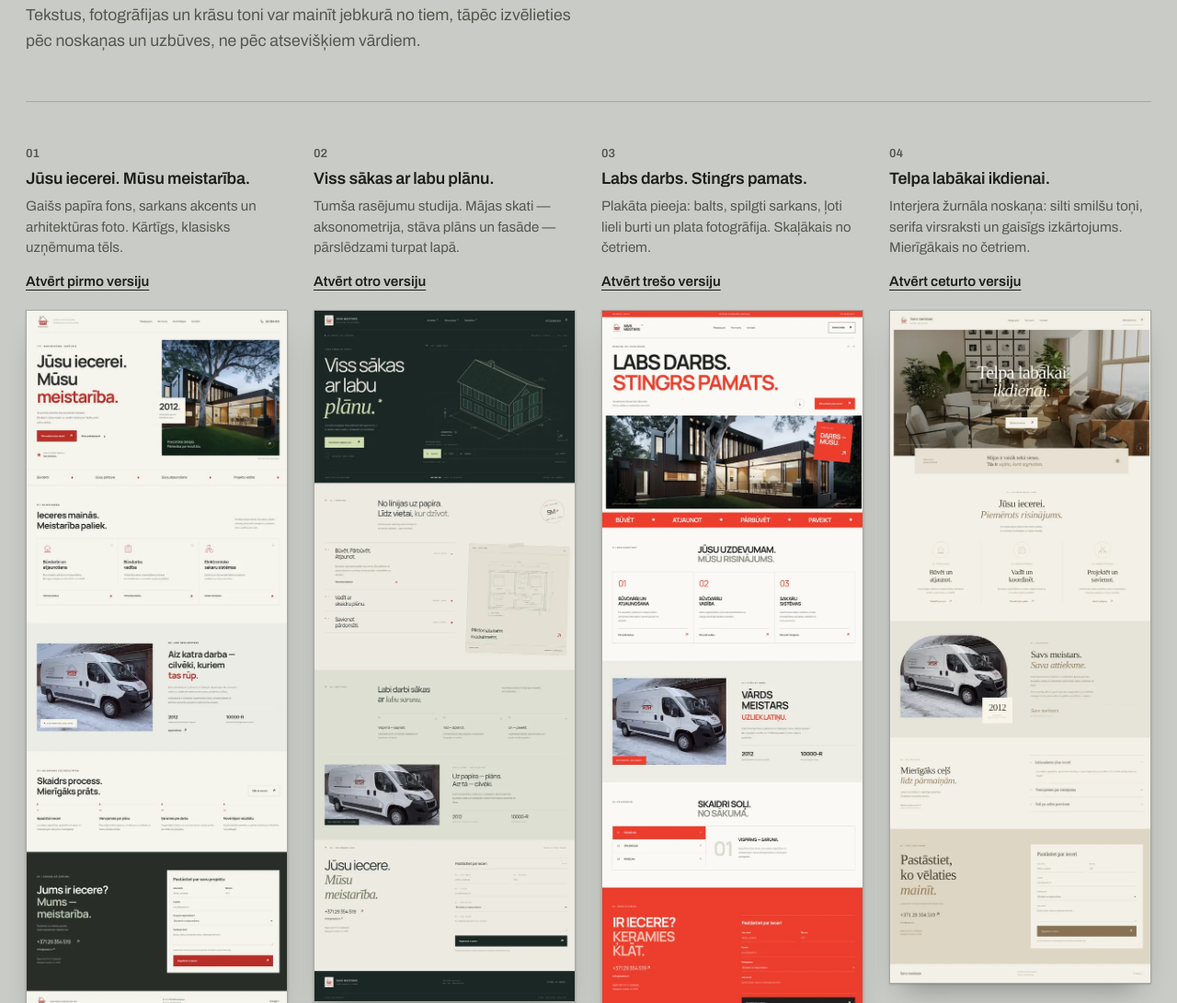
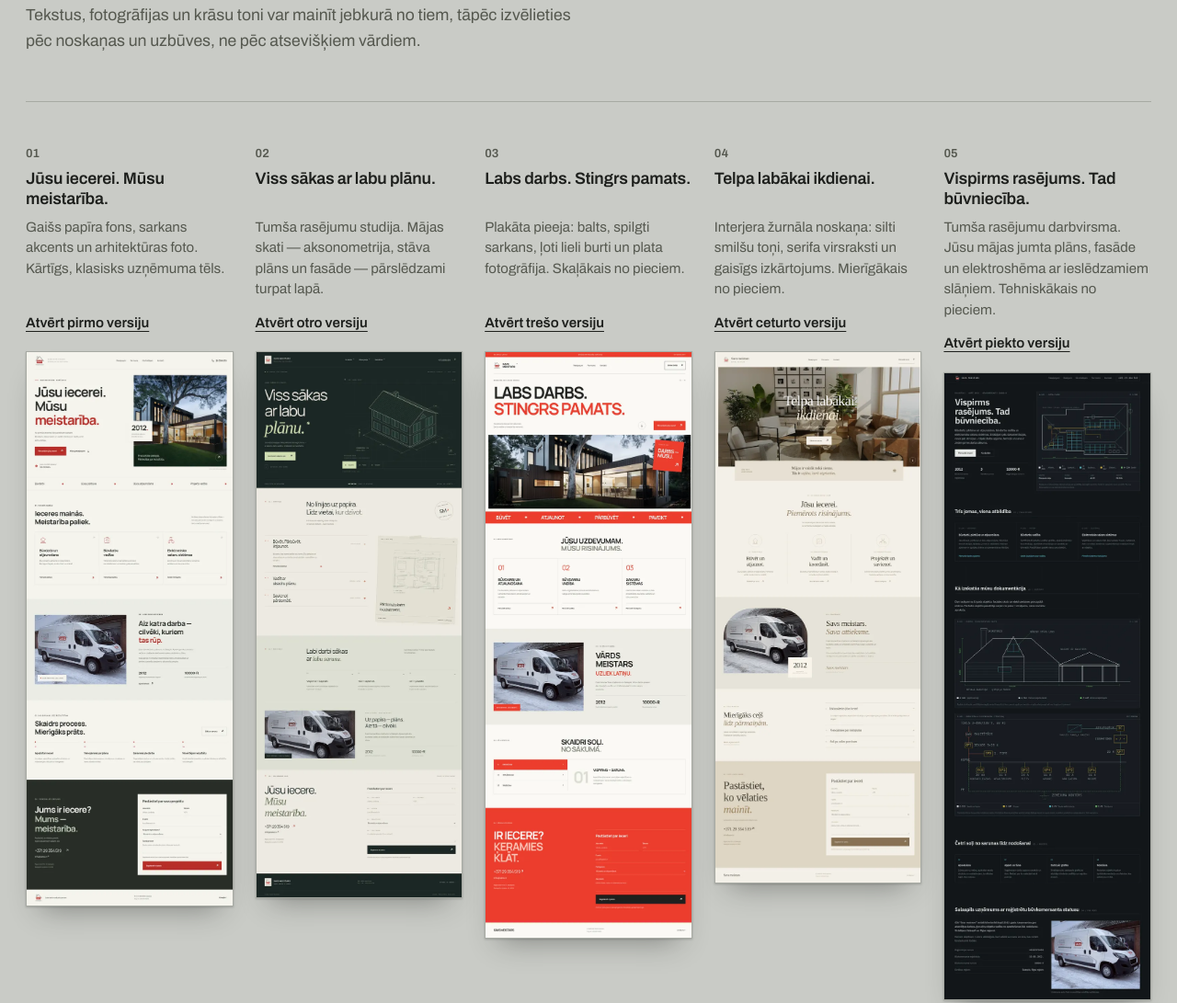
Before and after one commit to lavrinovich86/versijas, a plain HTML site: page index.html in a window 1280 px wide. Shown: the part 360-1451 px from the top of the page at 92% size. Drawn offline with Linux system fonts and the light colour scheme.

Commit message:
Pievieno piekto versiju: rasējumu darbvirsma
Piecas kolonnas platajā skatā, 3 un 2 šaurāk. Parakstu un virsrakstu
augstums izlīdzināts, lai visas piecas lapas sākas vienā līnijā.

Co-Authored-By: Claude Opus 5 <noreply@anthropic.com>
Claude-Session: https://claude.ai/code/session_01GfD4Ama3XoECesJfTBw5Z4

```diff
--- a/index.html
+++ b/index.html
@@ -4,8 +4,8 @@
 <meta charset="utf-8">
 <meta name="viewport" content="width=device-width, initial-scale=1">
 <meta name="robots" content="noindex, nofollow">
-<title>Savs meistars — četri mājaslapas priekšlikumi</title>
-<meta name="description" content="Četri pabeigti mājaslapas dizaina varianti SIA “Savs meistars”. Katru var atvērt pilnā izmērā.">
+<title>Savs meistars — pieci mājaslapas priekšlikumi</title>
+<meta name="description" content="Pieci pabeigti mājaslapas dizaina varianti SIA “Savs meistars”. Katru var atvērt pilnā izmērā.">
 <link rel="icon" href="assets/favicon.svg" type="image/svg+xml">
 <link rel="preload" href="assets/archivo-latin.woff2" as="font" type="font/woff2" crossorigin>
 <link rel="preload" href="assets/archivo-latin-ext.woff2" as="font" type="font/woff2" crossorigin>
@@ -104,9 +104,9 @@
 
   .wall {
     display: grid;
-    grid-template-columns: repeat(4, 1fr);
+    grid-template-columns: repeat(5, 1fr);
     align-items: start;
-    gap: 44px 28px;
+    gap: 44px 24px;
     margin: 0;
     padding: 0;
     list-style: none;
@@ -175,14 +175,19 @@
   footer p { margin: 0 0 10px; }
   footer p:last-child { margin-bottom: 0; }
 
-  /* Četrās kolonnās apraksti ir trīs rindas; vienāds augstums tur visas
+  /* Piecās kolonnās apraksti ir četras rindas; vienāds augstums tur visas
      lapas vienā sākuma līnijā. Šaurāk rindas sakrīt pašas. */
   @media (min-width: 1081px) {
-    .desc { min-height: 4.5em; }
+    h2 { min-height: 2.48em; }
+    .desc { min-height: 6em; }
   }
 
   @media (max-width: 1080px) {
-    .wall { grid-template-columns: repeat(2, 1fr); gap: 48px 32px; }
+    .wall { grid-template-columns: repeat(3, 1fr); gap: 48px 28px; }
+  }
+
+  @media (max-width: 820px) {
+    .wall { grid-template-columns: repeat(2, 1fr); gap: 48px 28px; }
   }
 
   @media (max-width: 620px) {
@@ -197,7 +202,7 @@
 
   <header>
     <p class="client">Savs meistars, Salaspils</p>
-    <h1>Četri mājaslapas priekšlikumi</h1>
+    <h1>Pieci mājaslapas priekšlikumi</h1>
     <p class="intro">Katrs variants ir pabeigta lapa ar jūsu īstajiem kontaktiem un pakalpojumiem, nevis skice. Zemāk redzama katra lapa vesela, no augšas līdz apakšai. Atveriet to, kas uzrunā, un pasakiet, kurā virzienā strādājam tālāk.</p>
     <p class="intro intro-note">Tekstus, fotogrāfijas un krāsu toni var mainīt jebkurā no tiem, tāpēc izvēlieties pēc noskaņas un uzbūves, ne pēc atsevišķiem vārdiem.</p>
   </header>
@@ -233,7 +238,7 @@
     <li>
       <span class="num">03</span>
       <h2>Labs darbs. Stingrs pamats.</h2>
-      <p class="desc">Plakāta pieeja: balts, spilgti sarkans, ļoti lieli burti un plata fotogrāfija. Skaļākais no četriem.</p>
+      <p class="desc">Plakāta pieeja: balts, spilgti sarkans, ļoti lieli burti un plata fotogrāfija. Skaļākais no pieciem.</p>
       <a class="open" href="https://lavrinovich86.github.io/savs-meistars-v3/" target="_blank" rel="noopener">Atvērt trešo versiju</a>
 
       <a class="proof" href="https://lavrinovich86.github.io/savs-meistars-v3/" target="_blank" rel="noopener">
@@ -245,7 +250,7 @@
     <li>
       <span class="num">04</span>
       <h2>Telpa labākai ikdienai.</h2>
-      <p class="desc">Interjera žurnāla noskaņa: silti smilšu toņi, serifa virsraksti un gaisīgs izkārtojums. Mierīgākais no četriem.</p>
+      <p class="desc">Interjera žurnāla noskaņa: silti smilšu toņi, serifa virsraksti un gaisīgs izkārtojums. Mierīgākais no pieciem.</p>
       <a class="open" href="https://lavrinovich86.github.io/savs-meistars-v4/" target="_blank" rel="noopener">Atvērt ceturto versiju</a>
 
       <a class="proof" href="https://lavrinovich86.github.io/savs-meistars-v4/" target="_blank" rel="noopener">
@@ -254,12 +259,24 @@
       </a>
     </li>
 
+    <li>
+      <span class="num">05</span>
+      <h2>Vispirms rasējums. Tad būvniecība.</h2>
+      <p class="desc">Tumša rasējumu darbvirsma. Jūsu mājas jumta plāns, fasāde un elektroshēma ar ieslēdzamiem slāņiem. Tehniskākais no pieciem.</p>
+      <a class="open" href="https://lavrinovich86.github.io/savs-meistars-v5/" target="_blank" rel="noopener">Atvērt piekto versiju</a>
+
+      <a class="proof" href="https://lavrinovich86.github.io/savs-meistars-v5/" target="_blank" rel="noopener">
+        <img src="assets/v5.webp" width="600" height="1827" loading="lazy"
+             alt="Piektā versija: tumša CAD darbvirsma ar jumta plānu, fasādi un elektroshēmu.">
+      </a>
+    </li>
+
   </ul>
 
   <hr class="rule">
 
   <footer>
-    <p>Visas četras lapas darbojas arī telefonā. Kontaktforma tajās sagatavo vēstuli jūsu e-pasta programmā; tā neko nesūta un datus neglabā.</p>
+    <p>Visas piecas lapas darbojas arī telefonā. Kontaktforma tajās sagatavo vēstuli jūsu e-pasta programmā; tā neko nesūta un datus neglabā.</p>
     <p>Lapas nav pieteiktas Google meklētājam, bet saite darbojas ikvienam, kam to nosūtāt.</p>
   </footer>
 
```
Also changed, not shown: assets/v5.webp (added), 1 other file.
